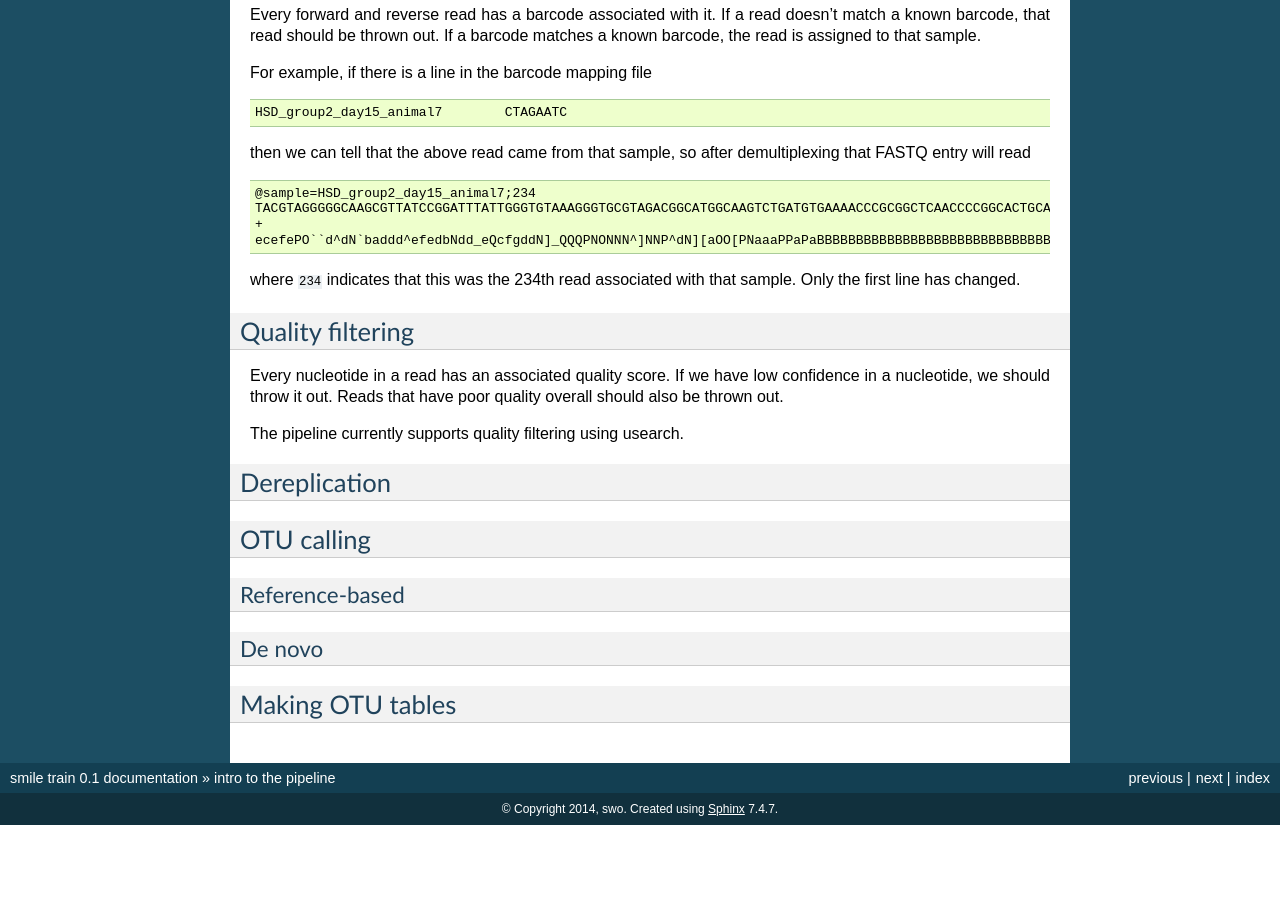
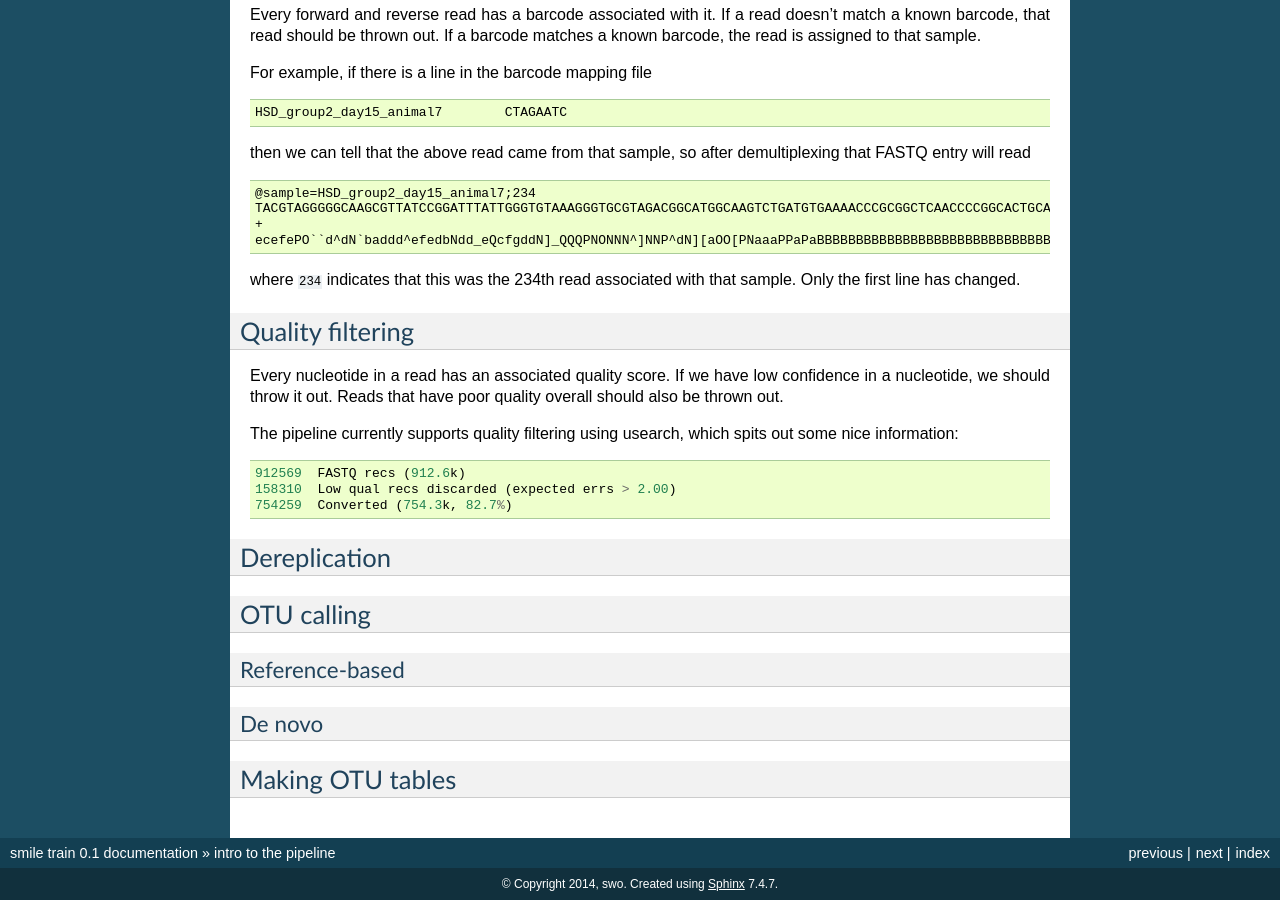
Before and after one commit to almlab/SmileTrain, a Sphinx documentation site: the page built from doc/intro.rst, in a window 1280 px wide and 900 px high, scrolled down 1835 px. Built offline with Sphinx 7.4.7, drawn with Linux system fonts in a browser that asks for light colours; formulas are drawn with MathJax 3; before the commit the page ends 2660 px from its top, so only the background shows below that.

```diff
--- a/doc/intro.rst
+++ b/doc/intro.rst
@@ -117,7 +117,11 @@ Quality filtering
 
 Every nucleotide in a read has an associated quality score. If we have low confidence in a nucleotide, we should throw it out. Reads that have poor quality overall should also be thrown out.
 
-The pipeline currently supports quality filtering using usearch.
+The pipeline currently supports quality filtering using usearch, which spits out some nice information::
+
+    912569  FASTQ recs (912.6k)
+    158310  Low qual recs discarded (expected errs > 2.00)
+    754259  Converted (754.3k, 82.7%)
 
 Dereplication
 -------------
--- a/otu_caller.py
+++ b/otu_caller.py
@@ -304,7 +304,7 @@ class OTU_Caller():
 
         self.ssub.move_files(self.Ci, self.ci, self.dry_run)
 
-    def dereplicate(self):
+    def dereplicate_reads(self):
         '''Concatenate files and dereplicate'''
 
         cmd = 'cat %s > q.fst' %(' '.join(self.ci))
@@ -413,7 +413,7 @@ if __name__ == '__main__':
     # Dereplicate reads
     if oc.dereplicate == True:
         message('Dereplicating sequences')
-        oc.dereplicate()
+        oc.dereplicate_reads()
 
     # Denovo clustering
     if oc.denovo == True:
```
